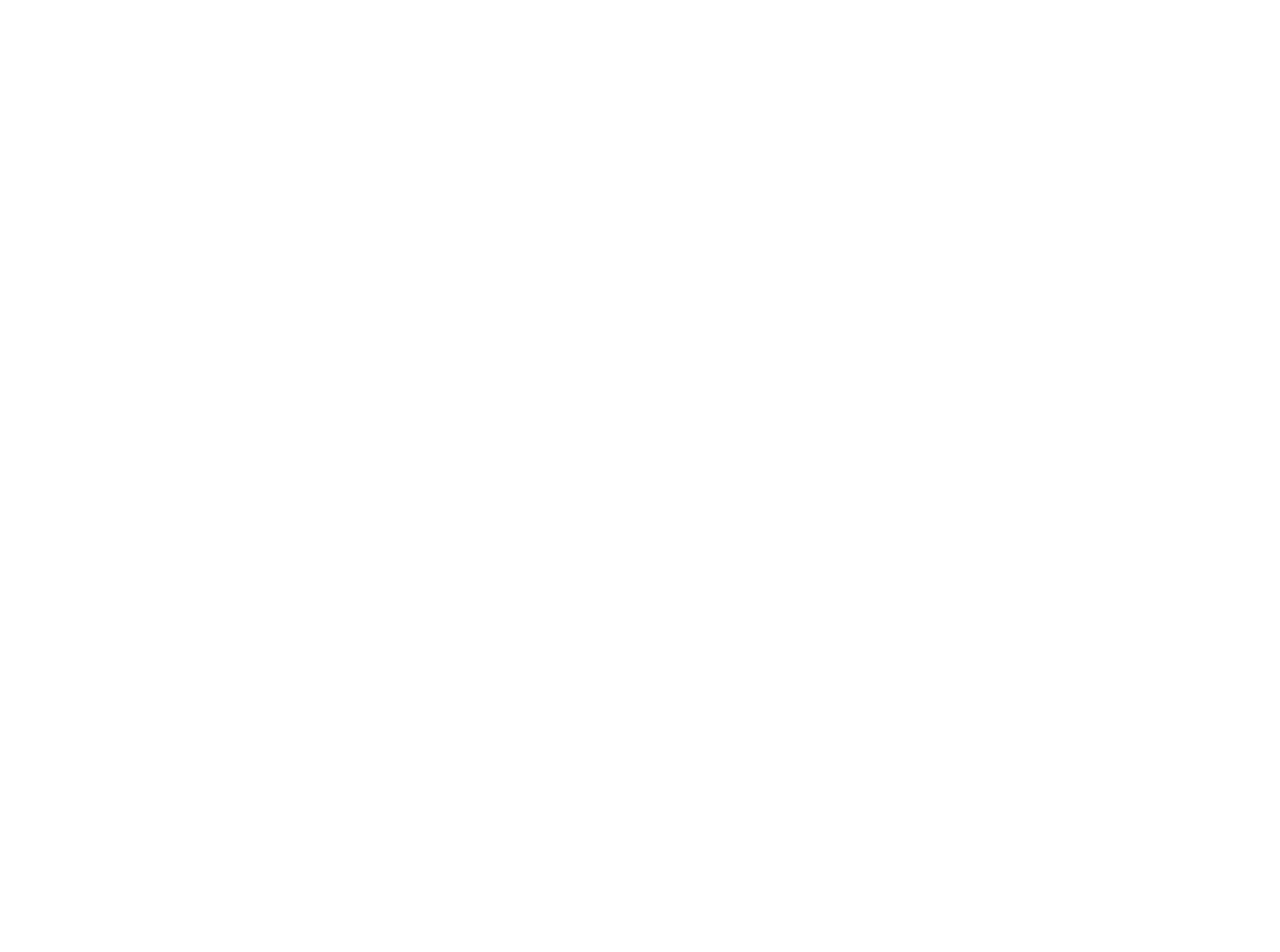
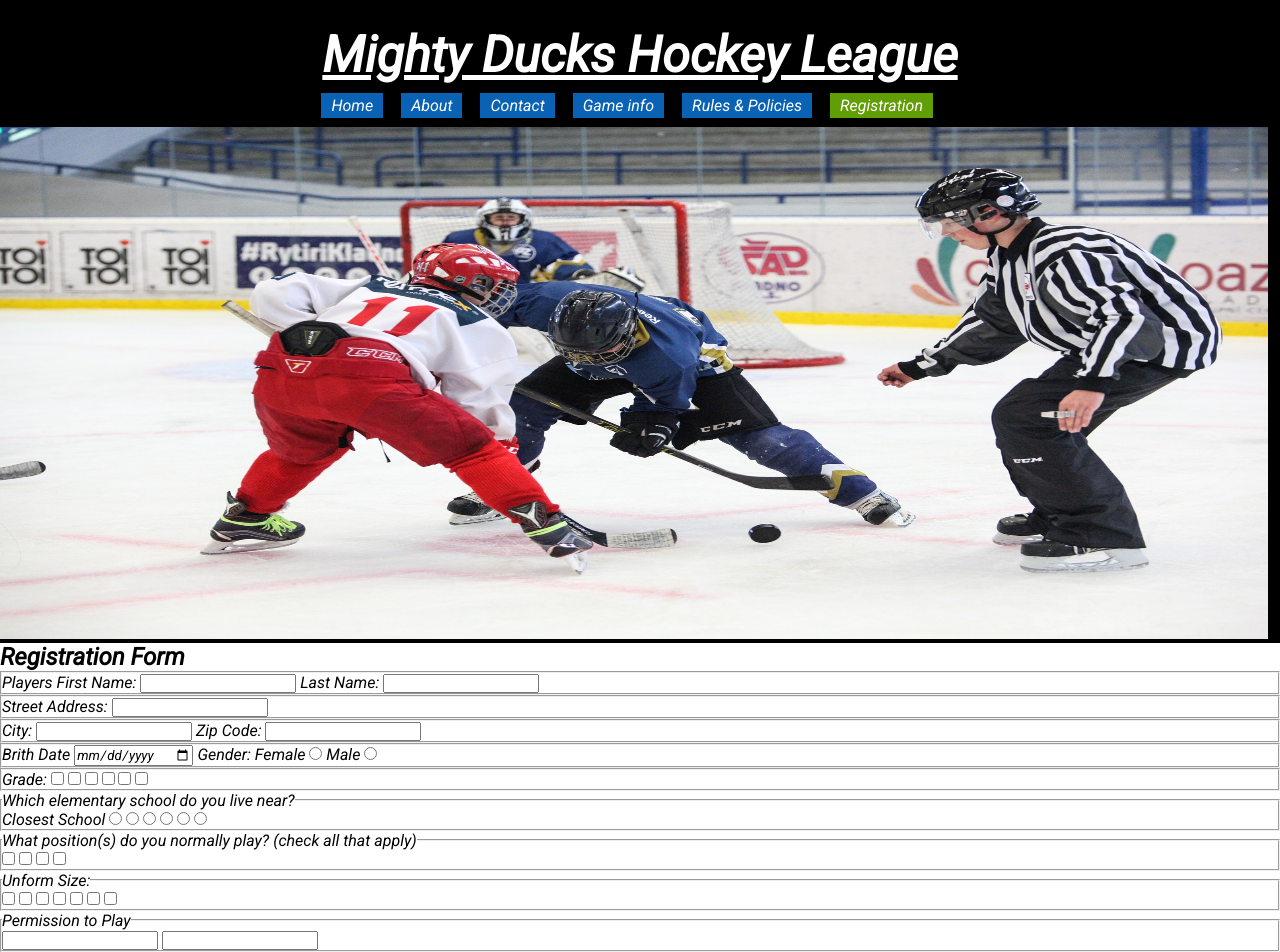
Before and after one commit to LeonardoEC/MDHL-Leonardo-Vivas, a plain HTML site: page pages/registration.html in a window 1280 px wide. Before the commit the page ends 800 px from the top, so only its background shows below. Drawn offline with Linux system fonts and the light colour scheme.

Commit message:
Primera parte

```diff
--- a/pages/registration.html
+++ b/pages/registration.html
@@ -1,12 +1,136 @@
 <!DOCTYPE html>
 <html lang="en">
-<head>
-    <meta charset="UTF-8">
-    <meta http-equiv="X-UA-Compatible" content="IE=edge">
-    <meta name="viewport" content="width=device-width, initial-scale=1.0">
-    <title>Document</title>
+  <head>
+    <meta charset="UTF-8" />
+    <meta http-equiv="X-UA-Compatible" content="IE=edge" />
+    <meta name="viewport" content="width=device-width, initial-scale=1.0" />
+    <link
+      href="https://fonts.googleapis.com/css2?family=Roboto:ital@1&display=swap"
+      rel="stylesheet"
+    />
+    <link rel="stylesheet" href="../asset/style/style.css" />
+    <link
+      rel="shortcut icon"
+      href="../asset/img/Logo-Mighty-ducks-01.ico"
+      type="image/x-icon"
+    />
+    <title>Registration</title>
 </head>
 <body>
-
+    <header>
+        <div class="container-header">
+            <h1>Mighty Ducks Hockey League</h1>
+            <nav class="navegador">
+                <a class="a-nav" href="../index.html">Home</a>
+                <a class="a-nav" href="about.html">About</a>
+                <a class="a-nav" href="contact.html">Contact</a>
+                <a class="a-nav" href="game_info.html">Game info</a>
+                <a class="a-nav" href="rules-policies.html">Rules & Policies</a>
+                <a class="a-nav activo" href="registration.html">Registration</a>
+            </nav>
+            <figure>
+                <img class="banner" src="../asset/img/design1_image1.jpg" alt="">
+            </figure>
+        </div>
+    </header>
+    <main>
+        <section>
+            <h1>Registration Form</h1>
+            <form action="../test/show_data.html" method="get">
+                <fieldset>
+                    <label for="first_name">Players First Name: </label>
+                    <input type="text" name="first_name" id="first_name">
+                    <label for="last_name">Last Name: </label>
+                    <input type="text" name="last_name" id="last_name">
+                </fieldset>
+                <fieldset>
+                    <label for="">Street Address:</label>
+                    <input type="text" name="" id="">
+                </fieldset>
+                <fieldset>
+                    <label for="">City:</label>
+                    <input type="text" name="" id="">
+                    <label for="">Zip Code:</label>
+                    <input type="text" name="" id="">
+                </fieldset>
+                <fieldset>
+                    <label for="">Brith Date</label>
+                    <input type="date" name="" id="">
+                    <label for="">Gender:</label>
+                    <label for="">Female</label>
+                    <input type="radio" name="" id="">
+                    <label for="">Male</label>
+                    <input type="radio" name="" id="">
+                </fieldset>
+                <fieldset>
+                    <label for="">Grade:</label>
+                    <label for=""></label>
+                    <input type="checkbox" name="" id="">
+                    <label for=""></label>
+                    <input type="checkbox" name="" id="">
+                    <label for=""></label>
+                    <input type="checkbox" name="" id="">
+                    <label for=""></label>
+                    <input type="checkbox" name="" id="">
+                    <label for=""></label>
+                    <input type="checkbox" name="" id="">
+                    <label for=""></label>
+                    <input type="checkbox" name="" id="">
+                </fieldset>
+                <fieldset>
+                    <legend>Which elementary school do you live near?</legend>
+                    <label for="">Closest School</label>
+                    <label for=""></label>
+                    <input type="radio" name="" id="">
+                    <label for=""></label>
+                    <input type="radio" name="" id="">
+                    <label for=""></label>
+                    <input type="radio" name="" id="">
+                    <label for=""></label>
+                    <input type="radio" name="" id="">
+                    <label for=""></label>
+                    <input type="radio" name="" id="">
+                    <label for=""></label>
+                    <input type="radio" name="" id="">
+                </fieldset>
+                <fieldset>
+                    <legend>What position(s) do you normally play? (check all that apply)</legend>
+                    <label for=""></label>
+                    <input type="checkbox" name="" id="">
+                    <label for=""></label>
+                    <input type="checkbox" name="" id="">
+                    <label for=""></label>
+                    <input type="checkbox" name="" id="">
+                    <label for=""></label>
+                    <input type="checkbox" name="" id="">
+                </fieldset>
+                <fieldset>
+                    <legend>Unform Size:</legend>
+                    <label for=""></label>
+                    <input type="checkbox" name="" id="">
+                    <label for=""></label>
+                    <input type="checkbox" name="" id="">
+                    <label for=""></label>
+                    <input type="checkbox" name="" id="">
+                    <label for=""></label>
+                    <input type="checkbox" name="" id="">
+                    <label for=""></label>
+                    <input type="checkbox" name="" id="">
+                    <label for=""></label>
+                    <input type="checkbox" name="" id="">
+                    <label for=""></label>
+                    <input type="checkbox" name="" id="">
+                </fieldset>
+                <fieldset>
+                    <legend>Permission to Play</legend>
+                    <p></p>
+                    <label for=""></label>
+                    <input type="text" name="" id="">
+                    <label for=""></label>
+                    <input type="text" name="" id="">
+                </fieldset>
+            </form>
+        </section>
+    </main>
 </body>
 </html>
```
Also changed, not shown: pages/game_info.html (+8 -2 lines).
